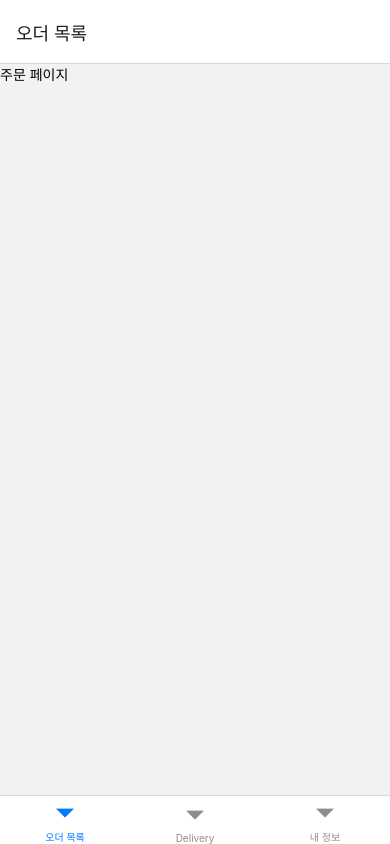
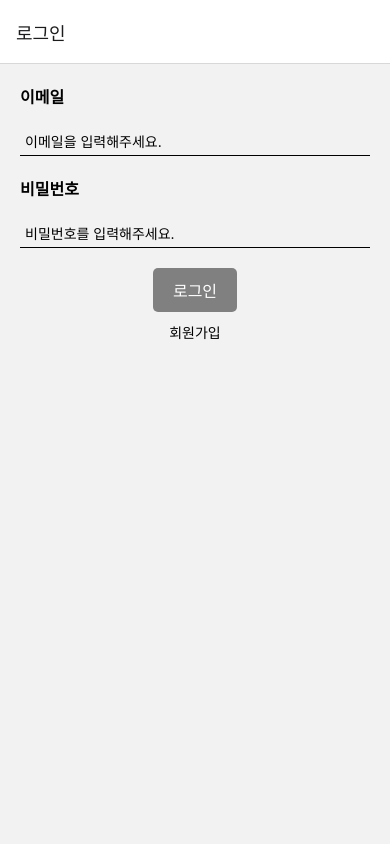
Before and after one commit to northfacegawd/food-delivery-app, a React Native app: screen /SignIn in a window 390 px wide. Built offline with nearby package versions, Linux system fonts and the light colour scheme.

Commit message:
feat: 로그인 페이지 생성

```diff
--- a/App.tsx
+++ b/App.tsx
@@ -24,7 +24,7 @@ const Tab = createBottomTabNavigator();
 const Stack = createNativeStackNavigator<RootStackParamList>();
 
 function App() {
-  const [isLoggedIn, setLoggedIn] = useState(true);
+  const [isLoggedIn, setLoggedIn] = useState(false);
   return (
     <NavigationContainer>
       {isLoggedIn ? (
--- a/src/pages/SignIn.tsx
+++ b/src/pages/SignIn.tsx
@@ -1,12 +1,101 @@
-import React from 'react';
-import {Text, View} from 'react-native';
+import React, {useCallback, useState} from 'react';
+import {
+  Alert,
+  Pressable,
+  StyleSheet,
+  Text,
+  TextInput,
+  View,
+} from 'react-native';
 
 function SignIn() {
+  const [email, setEmail] = useState<string>('');
+  const [password, setPassword] = useState<string>('');
+
+  const onChangeEmail = useCallback((text: string) => setEmail(text), []);
+  const onChangePassword = useCallback((text: string) => setPassword(text), []);
+
+  const onSubmit = useCallback(() => {
+    Alert.alert('알림', '안녕~');
+  }, []);
+
+  const canGoNext = email.trim() && password.trim();
+
   return (
-    <View>
-      <Text>로그인</Text>
+    <View style={styles.inputWrapper}>
+      <View style={styles.inputBox}>
+        <Text style={styles.label}>이메일</Text>
+        <TextInput
+          style={styles.textInput}
+          placeholder="이메일을 입력해주세요."
+          onChangeText={onChangeEmail}
+          keyboardType="email-address"
+          returnKeyType="done"
+        />
+      </View>
+      <View style={styles.inputBox}>
+        <Text style={styles.label}>비밀번호</Text>
+        <TextInput
+          style={styles.textInput}
+          placeholder="비밀번호를 입력해주세요."
+          onChangeText={onChangePassword}
+          secureTextEntry
+          returnKeyType="done"
+        />
+      </View>
+      <View style={styles.buttonZone}>
+        <Pressable
+          onPress={onSubmit}
+          style={
+            !canGoNext
+              ? styles.loginButton
+              : StyleSheet.compose(styles.loginButton, styles.loginButtonActive)
+          }
+          disabled={!canGoNext}>
+          <Text style={styles.loginButtonText}>로그인</Text>
+        </Pressable>
+        <Pressable onPress={onSubmit}>
+          <Text>회원가입</Text>
+        </Pressable>
+      </View>
     </View>
   );
 }
 
+const styles = StyleSheet.create({
+  inputWrapper: {
+    padding: 20,
+  },
+  inputBox: {
+    marginBottom: 20,
+  },
+  textInput: {
+    padding: 5,
+    borderBottomWidth: StyleSheet.hairlineWidth,
+  },
+  label: {
+    fontWeight: 'bold',
+    fontSize: 16,
+    marginBottom: 20,
+  },
+
+  loginButton: {
+    backgroundColor: 'gray',
+    paddingHorizontal: 20,
+    paddingVertical: 10,
+    borderRadius: 5,
+    marginBottom: 10,
+  },
+  loginButtonActive: {
+    backgroundColor: 'blue',
+  },
+  loginButtonText: {
+    color: 'white',
+    fontSize: 16,
+  },
+  buttonZone: {
+    alignItems: 'center',
+  },
+});
+
 export default SignIn;
```
